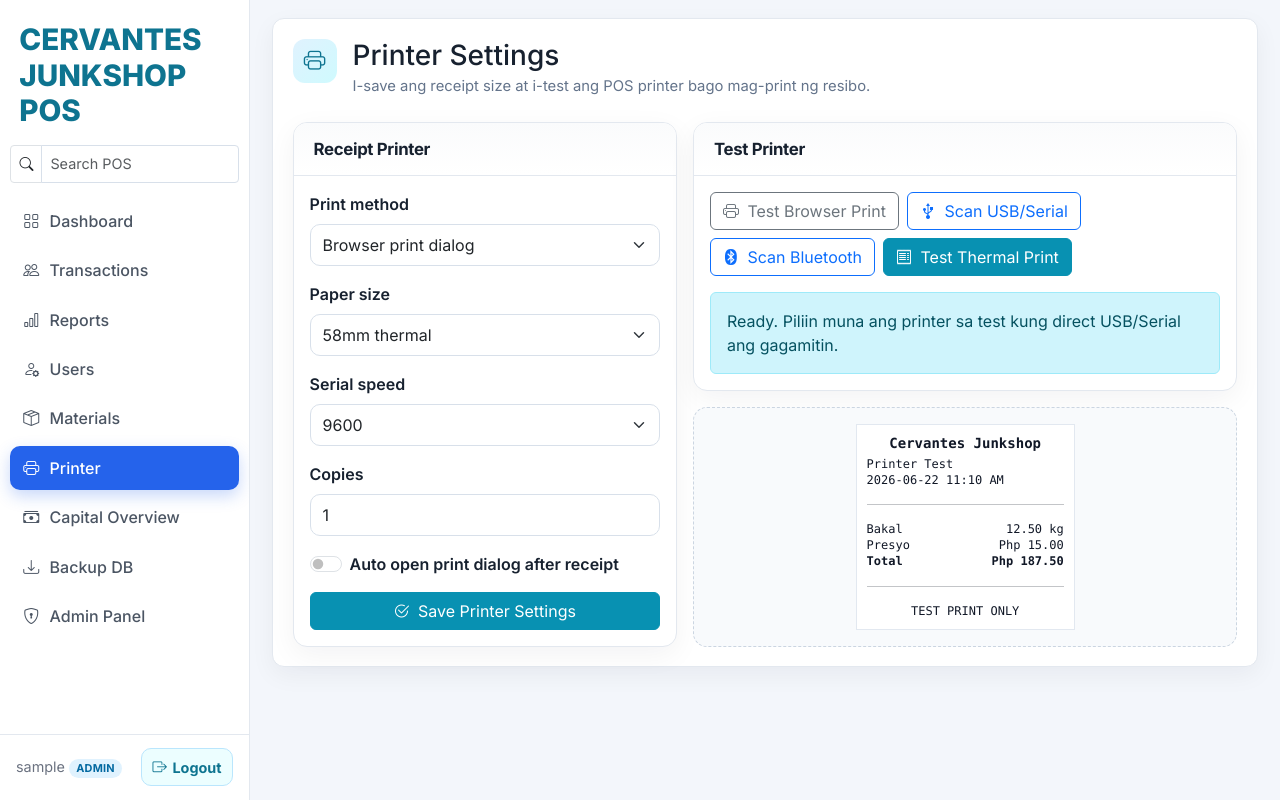
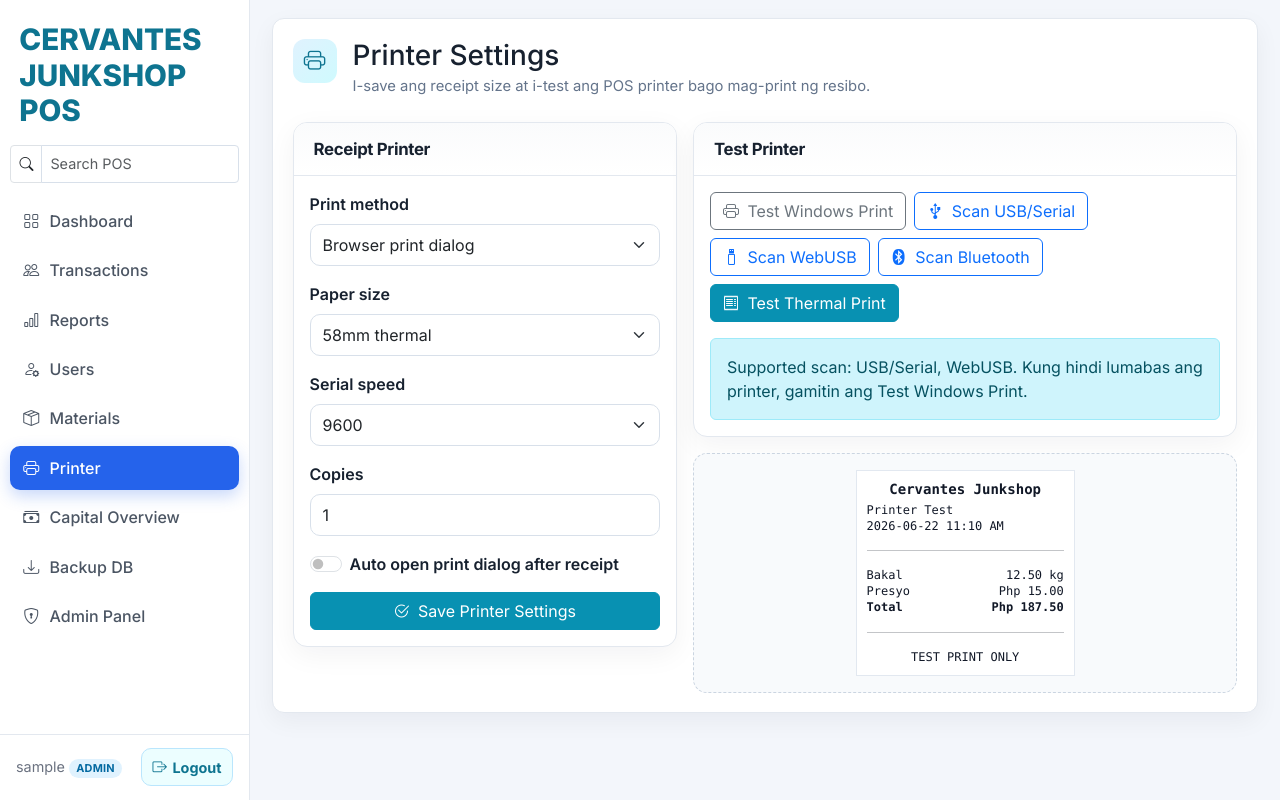
Before and after one commit to kymag20/Cervantes-Junk-Shop-POS, a Django app: page /printer-settings/ in a window 1280 px wide. Run offline with Django 5.2, Linux system fonts and the light colour scheme; the visitor is signed in with stand-in values (Sample User, id 1); data comes from the database, SQL or seed files in the repository.

Commit message:
Improve POS printer scan fallback

```diff
--- a/pos/templates/printer_settings.html
+++ b/pos/templates/printer_settings.html
@@ -71,10 +71,13 @@
       <div class="p-3">
         <div class="d-flex flex-wrap gap-2 mb-3">
           <button class="btn btn-outline-secondary" type="button" id="browserTestBtn">
-            <i class="bi bi-printer me-1"></i> Test Browser Print
+            <i class="bi bi-printer me-1"></i> Test Windows Print
           </button>
           <button class="btn btn-outline-primary" type="button" id="connectSerialBtn">
             <i class="bi bi-usb-symbol me-1"></i> Scan USB/Serial
+          </button>
+          <button class="btn btn-outline-primary" type="button" id="connectUsbBtn">
+            <i class="bi bi-usb-drive me-1"></i> Scan WebUSB
           </button>
           <button class="btn btn-outline-primary" type="button" id="scanBluetoothBtn">
             <i class="bi bi-bluetooth me-1"></i> Scan Bluetooth
@@ -84,7 +87,7 @@
           </button>
         </div>
         <div class="alert alert-info mb-0" id="printerStatus">
-          Ready. Piliin muna ang printer sa test kung direct USB/Serial ang gagamitin.
+          Ready. Para sa normal Windows POS printer, gamitin ang Test Windows Print at piliin ang printer sa print popup.
         </div>
       </div>
     </div>
@@ -170,10 +173,39 @@
   const statusBox = document.getElementById('printerStatus');
   const baudRateInput = document.getElementById('serial_baud_rate');
   let serialPort = null;
+  let usbDevice = null;
 
   function setPrinterStatus(message, type = 'info') {
     statusBox.className = `alert alert-${type} mb-0`;
     statusBox.textContent = message;
+  }
+
+  function browserSupportMessage() {
+    const available = [];
+    const missing = [];
+    if ('serial' in navigator) {
+      available.push('USB/Serial');
+    } else {
+      missing.push('USB/Serial');
+    }
+    if ('usb' in navigator) {
+      available.push('WebUSB');
+    } else {
+      missing.push('WebUSB');
+    }
+    if ('bluetooth' in navigator) {
+      available.push('Bluetooth scan');
+    } else {
+      missing.push('Bluetooth scan');
+    }
+
+    if (!window.isSecureContext) {
+      return 'Direct scan needs HTTPS or localhost. Sa deployed Render site dapat HTTPS ang URL.';
+    }
+    if (!available.length) {
+      return 'Hindi supported ng browser ang direct scan. Gamitin ang Test Windows Print.';
+    }
+    return `Supported scan: ${available.join(', ')}. Kung hindi lumabas ang printer, gamitin ang Test Windows Print.`;
   }
 
   function testReceiptText() {
@@ -195,7 +227,7 @@
 
   async function requestSerialPort() {
     if (!('serial' in navigator)) {
-      throw new Error('Hindi supported ng browser ang USB/Serial scan. Gamitin ang Chrome o Edge sa HTTPS.');
+      throw new Error('Hindi supported ng browser ang USB/Serial scan. Gamitin ang Chrome o Edge sa HTTPS, or gamitin ang Test Windows Print.');
     }
 
     const rememberedPorts = await navigator.serial.getPorts();
@@ -204,6 +236,14 @@
       await serialPort.open({ baudRate: Number(baudRateInput.value || 9600) });
     }
     return serialPort;
+  }
+
+  async function requestUsbDevice() {
+    if (!('usb' in navigator)) {
+      throw new Error('Hindi supported ng browser ang WebUSB scan. Gamitin ang Chrome o Edge sa HTTPS, or gamitin ang Test Windows Print.');
+    }
+    usbDevice = await navigator.usb.requestDevice({ filters: [] });
+    return usbDevice;
   }
 
   async function writeSerialText(text) {
@@ -220,7 +260,7 @@
   }
 
   document.getElementById('browserTestBtn').addEventListener('click', () => {
-    setPrinterStatus('Opening browser print dialog...', 'info');
+    setPrinterStatus('Opening Windows print popup. Piliin doon ang POS printer mo.', 'info');
     window.print();
   });
 
@@ -229,14 +269,23 @@
       await requestSerialPort();
       setPrinterStatus('Printer connected. Pwede na ang thermal test print.', 'success');
     } catch (error) {
-      setPrinterStatus(error.message, 'warning');
+      setPrinterStatus(`${error.message} Kapag hindi lumabas ang printer dito, normal lang iyon sa Windows printer. Gamitin ang Test Windows Print.`, 'warning');
+    }
+  });
+
+  document.getElementById('connectUsbBtn').addEventListener('click', async () => {
+    try {
+      const device = await requestUsbDevice();
+      setPrinterStatus(`USB device found: ${device.productName || 'Unnamed USB device'}. Kung hindi ito nagpi-print, gamitin ang Test Windows Print.`, 'success');
+    } catch (error) {
+      setPrinterStatus(`${error.message} Kapag hindi lumabas ang printer dito, gamitin ang Test Windows Print.`, 'warning');
     }
   });
 
   document.getElementById('scanBluetoothBtn').addEventListener('click', async () => {
     try {
       if (!('bluetooth' in navigator)) {
-        throw new Error('Hindi supported ng browser ang Bluetooth scan. Gamitin ang Chrome o Edge sa HTTPS.');
+        throw new Error('Hindi supported ng browser ang Bluetooth scan. Gamitin ang Chrome o Edge sa HTTPS, or gamitin ang Test Windows Print.');
       }
       const device = await navigator.bluetooth.requestDevice({
         acceptAllDevices: true,
@@ -247,7 +296,7 @@
       });
       setPrinterStatus(`Bluetooth device found: ${device.name || 'Unnamed printer'}. Kung hindi direct-print, i-pair muna sa Windows tapos gamitin ang Browser print.`, 'success');
     } catch (error) {
-      setPrinterStatus(error.message, 'warning');
+      setPrinterStatus(`${error.message} Kung classic Bluetooth printer yan, i-pair muna sa Windows tapos gamitin ang Test Windows Print.`, 'warning');
     }
   });
 
@@ -256,8 +305,10 @@
       await writeSerialText(testReceiptText());
       setPrinterStatus('Thermal test sent to printer.', 'success');
     } catch (error) {
-      setPrinterStatus(error.message, 'warning');
+      setPrinterStatus(`${error.message} Kung hindi direct-compatible ang printer, gamitin ang Test Windows Print.`, 'warning');
     }
   });
+
+  setPrinterStatus(browserSupportMessage(), 'info');
 </script>
 {% endblock %}
--- a/pos/templates/receipt.html
+++ b/pos/templates/receipt.html
@@ -184,7 +184,7 @@
 
   async function requestSerialPort() {
     if (!('serial' in navigator)) {
-      throw new Error('Hindi supported ng browser ang USB/Serial print. Gamitin ang Chrome o Edge sa HTTPS.');
+      throw new Error('Hindi supported ng browser ang direct USB/Serial print. Gamitin ang Chrome o Edge sa HTTPS, or pindutin ang I-Print at piliin ang printer sa popup.');
     }
 
     const rememberedPorts = await navigator.serial.getPorts();
@@ -222,7 +222,7 @@
         await writeSerialReceipt();
         setPrinterStatus('Receipt sent to printer.');
       } catch (error) {
-        setPrinterStatus(error.message);
+        setPrinterStatus(`${error.message} Kapag hindi lumabas ang printer sa direct print, gamitin ang I-Print button.`);
       }
     });
   }
```
